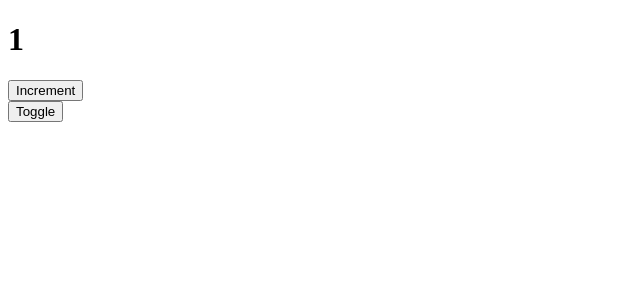
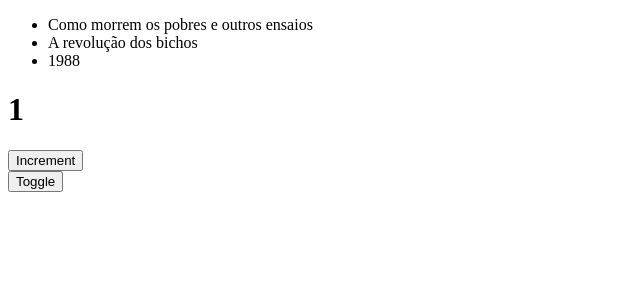
Before and after one commit to WellingtonIdeao/angular-template, an Angular app: page / in a window 1280 px wide. Shown: the top 300 px of the page, without its empty margins (0-640 px from the left). Built offline with nearby package versions, Linux system fonts and the light colour scheme.

Commit message:
Diretiva estrutural ngFor

```diff
--- a/src/app/app.component.html
+++ b/src/app/app.component.html
@@ -1,3 +1,4 @@
+<app-lista-livros></app-lista-livros>
 <app-contador></app-contador>
 <br>
 <button (click)="toggleConteudo()">Toggle</button>
--- a/src/app/app.module.ts
+++ b/src/app/app.module.ts
@@ -3,11 +3,13 @@ import { BrowserModule } from '@angular/platform-browser';
 
 import { AppComponent } from './app.component';
 import { ContadorComponent } from './contador/contador.component';
+import { ListaLivrosComponent } from './lista-livros/lista-livros.component';
 
 @NgModule({
   declarations: [
     AppComponent,
-    ContadorComponent
+    ContadorComponent,
+    ListaLivrosComponent
   ],
   imports: [
     BrowserModule
--- /dev/null
+++ b/src/app/lista-livros/lista-livros.component.html
@@ -0,0 +1,3 @@
+<ul>
+    <li *ngFor="let book of books">{{ book }}</li>
+</ul>
--- /dev/null
+++ b/src/app/lista-livros/lista-livros.component.ts
@@ -0,0 +1,19 @@
+import { Component, OnInit } from '@angular/core';
+
+@Component({
+  selector: 'app-lista-livros',
+  templateUrl: './lista-livros.component.html',
+  styleUrls: ['./lista-livros.component.css']
+})
+export class ListaLivrosComponent implements OnInit {
+
+  constructor() { }
+
+  ngOnInit(): void {
+  }
+  public books = [
+    'Como morrem os pobres e outros ensaios',
+    'A revolução dos bichos',
+    '1988'
+  ];
+}
```
Also changed, not shown: src/app/lista-livros/lista-livros.component.css (added), 1 other file (tests, documents, lock files or other folders).
